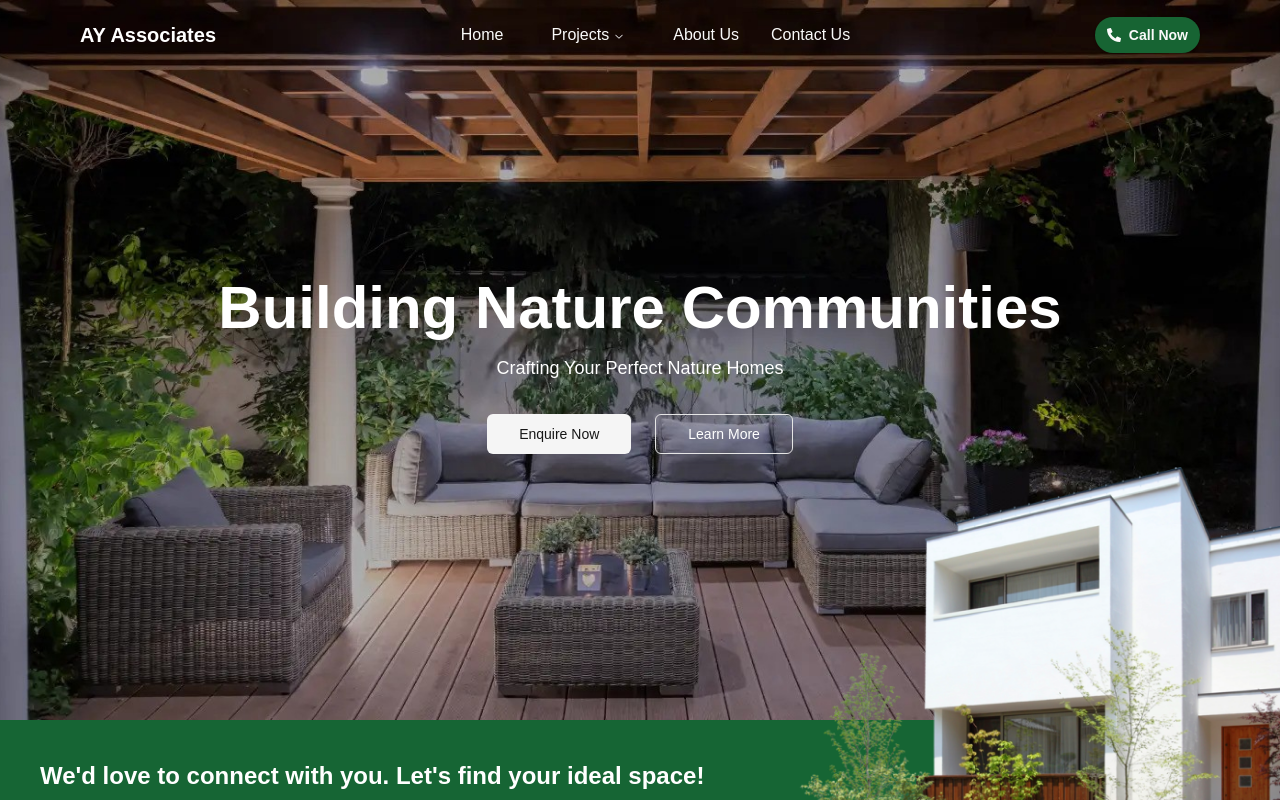
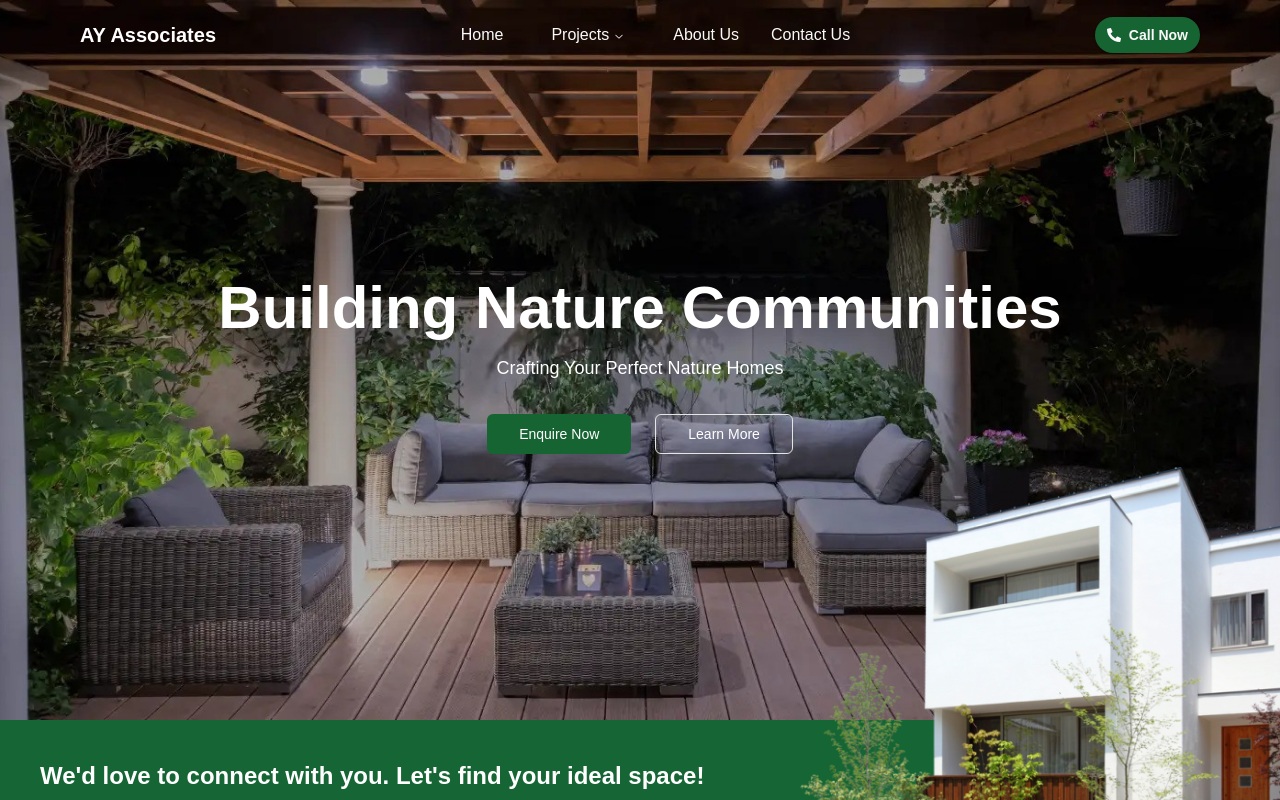
Before and after one commit to dev-kingz/ayassociates, a Next.js app: page / in a window 1280 px wide. Shown: the top 800 px of the page. Built offline with nearby package versions, Linux system fonts and the light colour scheme.

Commit message:
Update the button styling

```diff
--- a/src/app/page.tsx
+++ b/src/app/page.tsx
@@ -17,7 +17,7 @@ export default function Home() {
             <Button
               variant="secondary"
               size="lg"
-              className="shadow-xl hover:bg-lime-800 hover:text-white"
+              className="shadow-xl bg-primary text-white hover:bg-green-600"
             >
               Enquire Now
             </Button>
```
